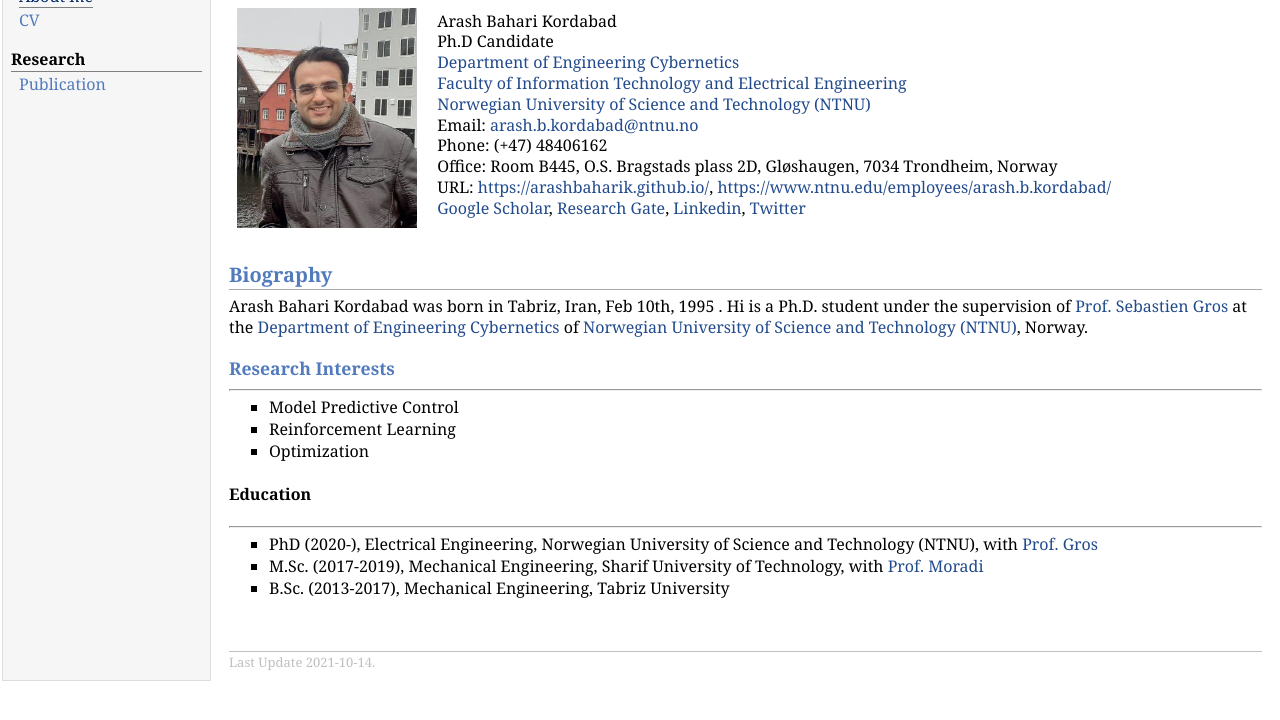
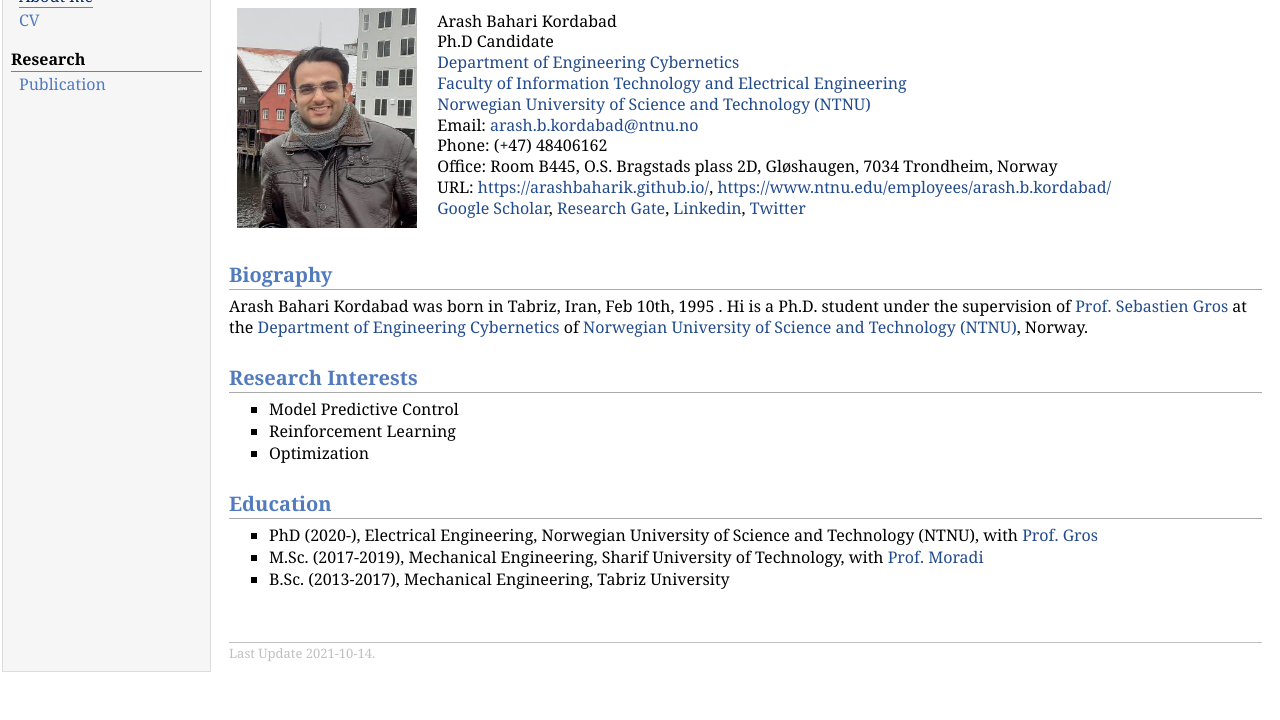
Before and after one commit to hadizonnati/Arashbaharik.github.io, a plain HTML site: page index.html in a window 1280 px wide. Shown: the part 68-788 px from the top of the page. Drawn offline with Linux system fonts and the light colour scheme.

Commit message:
Update index.html

```diff
--- a/index.html
+++ b/index.html
@@ -42,7 +42,7 @@ Email: <a href="mailto:arash.b.kordabad@ntnu.no">arash.b.kordabad@ntnu.no</a><br
 <p> Arash Bahari Kordabad was born in Tabriz, Iran, Feb 10th, 1995 . Hi is a Ph.D. student under the supervision of <a href="https://www.ntnu.edu/employees/sebastien.gros">Prof. Sebastien Gros</a> at the
 <a href="https://www.ntnu.edu/itk">Department of Engineering Cybernetics</a> of <a href="https://www.ntnu.edu/">Norwegian University of Science and Technology (NTNU)</a>, Norway.
  <br />
- <h3>Research Interests  </h3><hr>
+ <h2>Research Interests  </h2>
  <p>
    <ul>
      <li> Model Predictive Control </li>
@@ -51,7 +51,7 @@ Email: <a href="mailto:arash.b.kordabad@ntnu.no">arash.b.kordabad@ntnu.no</a><br
      </ul>
     </p>
 
-  <h4>Education  </h4><hr>
+  <h2>Education  </h2>
  <p>
    <ul>
      <li> PhD (2020-), Electrical Engineering, Norwegian University of Science and Technology (NTNU), with <a href="https://www.ntnu.edu/employees/sebastien.gros"> Prof. Gros </a></li>
```
